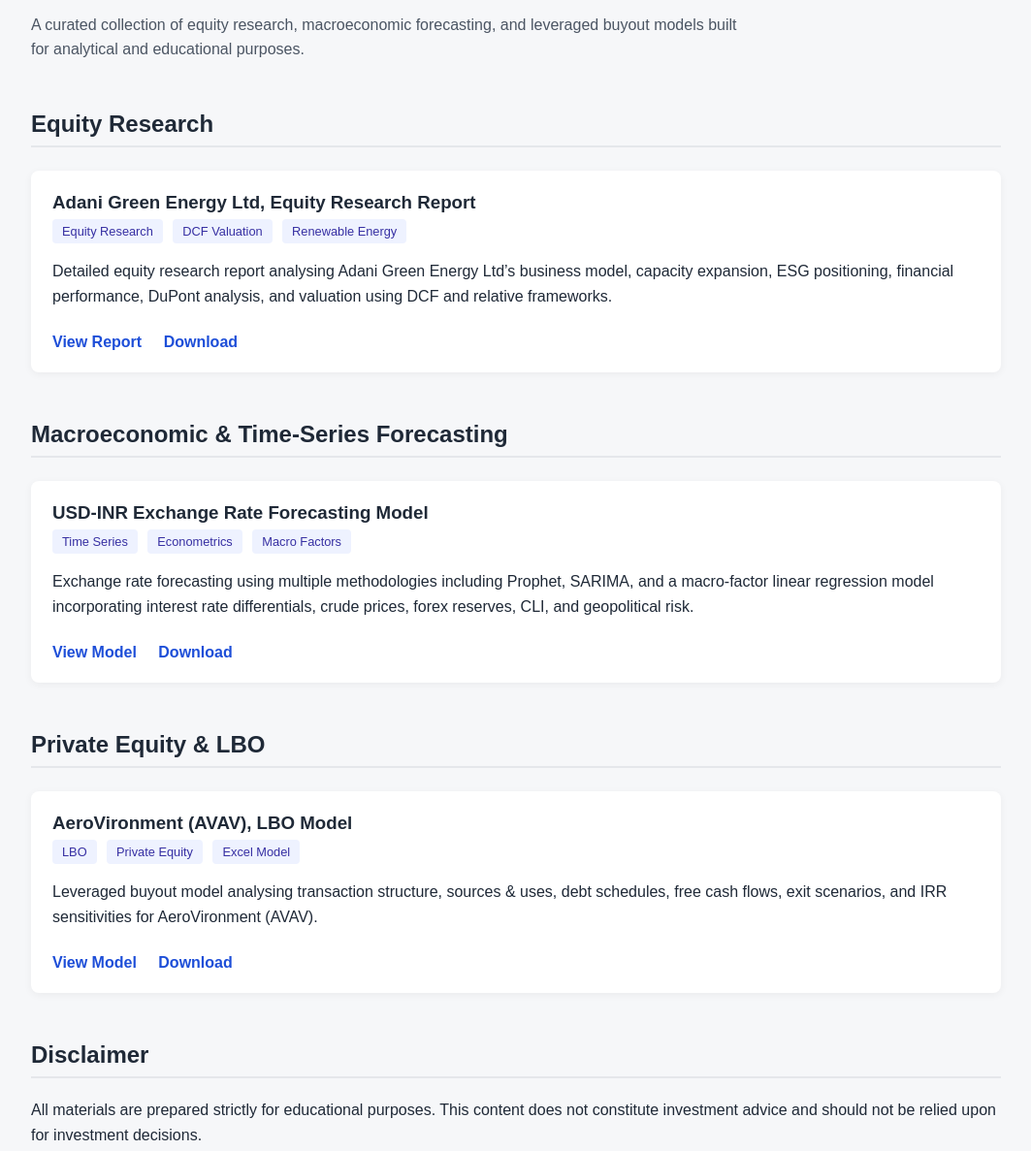
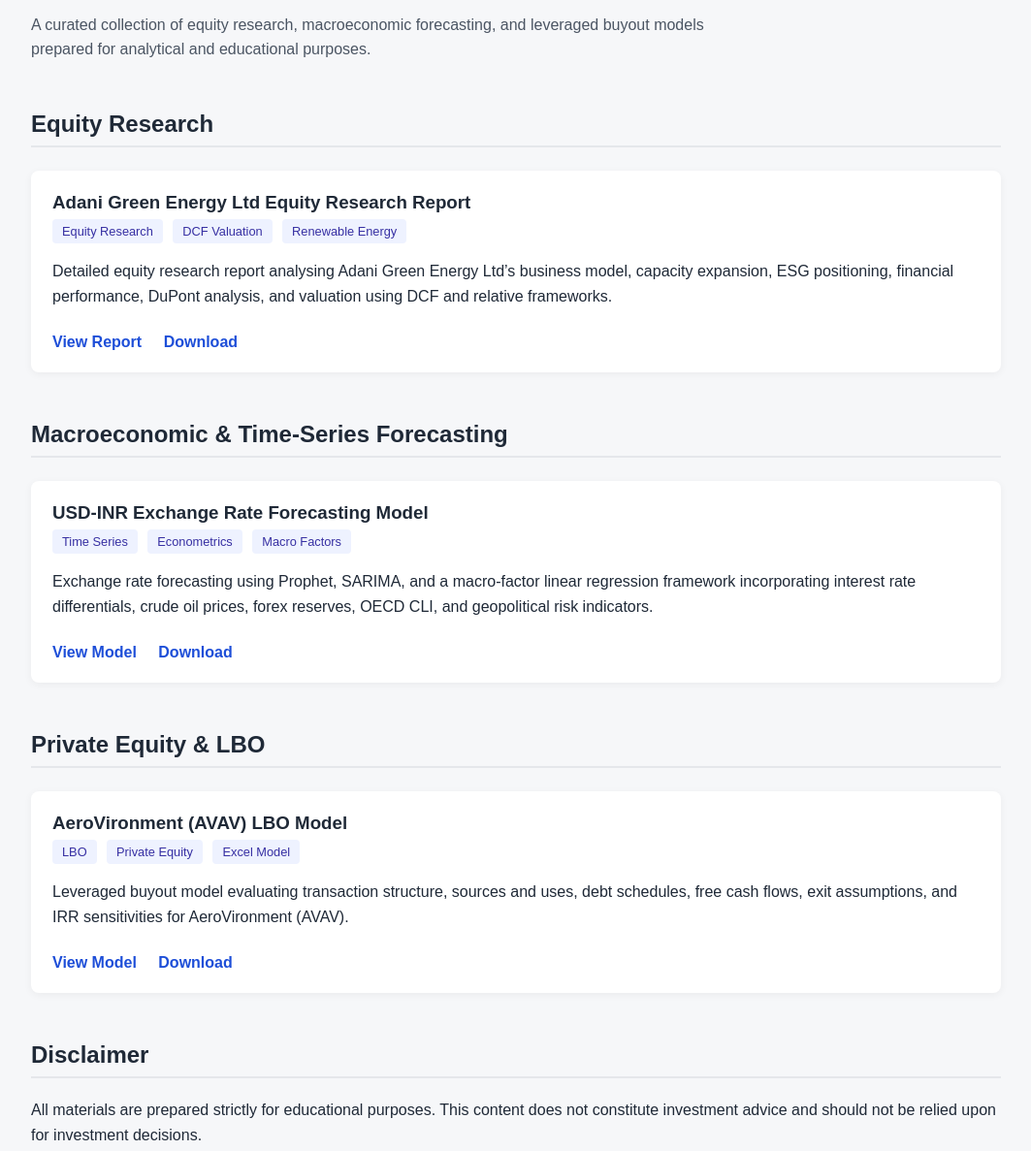
Before and after one commit to swastikmaheshwary07-collab/skills-github-pages, a plain HTML site: page index.html in a window 1280 px wide. Shown: the part 113-1300 px from the top of the page at 97% size, without its empty margins (108-1171 px from the left). Drawn offline with Linux system fonts and the light colour scheme.

Commit message:
Update index.html

```diff
--- a/index.html
+++ b/index.html
@@ -26,7 +26,7 @@
 
         .subtitle {
             color: #4b5563;
-            max-width: 750px;
+            max-width: 760px;
         }
 
         h2 {
@@ -94,13 +94,15 @@
     <h1>Financial Models & Research</h1>
     <p class="subtitle">
         A curated collection of equity research, macroeconomic forecasting,
-        and leveraged buyout models built for analytical and educational purposes.
+        and leveraged buyout models prepared for analytical and educational purposes.
     </p>
+
+    <!-- ================= Equity Research ================= -->
 
     <h2>Equity Research</h2>
 
     <div class="project">
-        <h3>Adani Green Energy Ltd, Equity Research Report</h3>
+        <h3>Adani Green Energy Ltd Equity Research Report</h3>
         <div class="tags">
             <span class="tag">Equity Research</span>
             <span class="tag">DCF Valuation</span>
@@ -119,6 +121,8 @@
         </div>
     </div>
 
+    <!-- ================= Forecasting ================= -->
+
     <h2>Macroeconomic & Time-Series Forecasting</h2>
 
     <div class="project">
@@ -130,22 +134,23 @@
         </div>
 
         <p>
-            Exchange rate forecasting using multiple methodologies including
-            Prophet, SARIMA, and a macro-factor linear regression model incorporating
-            interest rate differentials, crude prices, forex reserves, CLI, and
-            geopolitical risk.
+            Exchange rate forecasting using Prophet, SARIMA, and a macro-factor
+            linear regression framework incorporating interest rate differentials,
+            crude oil prices, forex reserves, OECD CLI, and geopolitical risk indicators.
         </p>
 
         <div class="links">
-            <a href="USD-INR_Forecasting_Model.docx" target="_blank">View Model</a>
-            <a href="USD-INR_Forecasting_Model.docx" download>Download</a>
+            <a href="USD-INR Forecasting Model.docx" target="_blank">View Model</a>
+            <a href="USD-INR Forecasting Model.docx" download>Download</a>
         </div>
     </div>
+
+    <!-- ================= LBO ================= -->
 
     <h2>Private Equity & LBO</h2>
 
     <div class="project">
-        <h3>AeroVironment (AVAV), LBO Model</h3>
+        <h3>AeroVironment (AVAV) LBO Model</h3>
         <div class="tags">
             <span class="tag">LBO</span>
             <span class="tag">Private Equity</span>
@@ -153,16 +158,18 @@
         </div>
 
         <p>
-            Leveraged buyout model analysing transaction structure, sources & uses,
-            debt schedules, free cash flows, exit scenarios, and IRR sensitivities
+            Leveraged buyout model evaluating transaction structure, sources and uses,
+            debt schedules, free cash flows, exit assumptions, and IRR sensitivities
             for AeroVironment (AVAV).
         </p>
 
         <div class="links">
-            <a href="AVAV_LBO_Model.xlsx" target="_blank">View Model</a>
-            <a href="AVAV_LBO_Model.xlsx" download>Download</a>
+            <a href="AVAV.xlsx" target="_blank">View Model</a>
+            <a href="AVAV.xlsx" download>Download</a>
         </div>
     </div>
+
+    <!-- ================= Disclaimer ================= -->
 
     <h2>Disclaimer</h2>
     <p>
```
